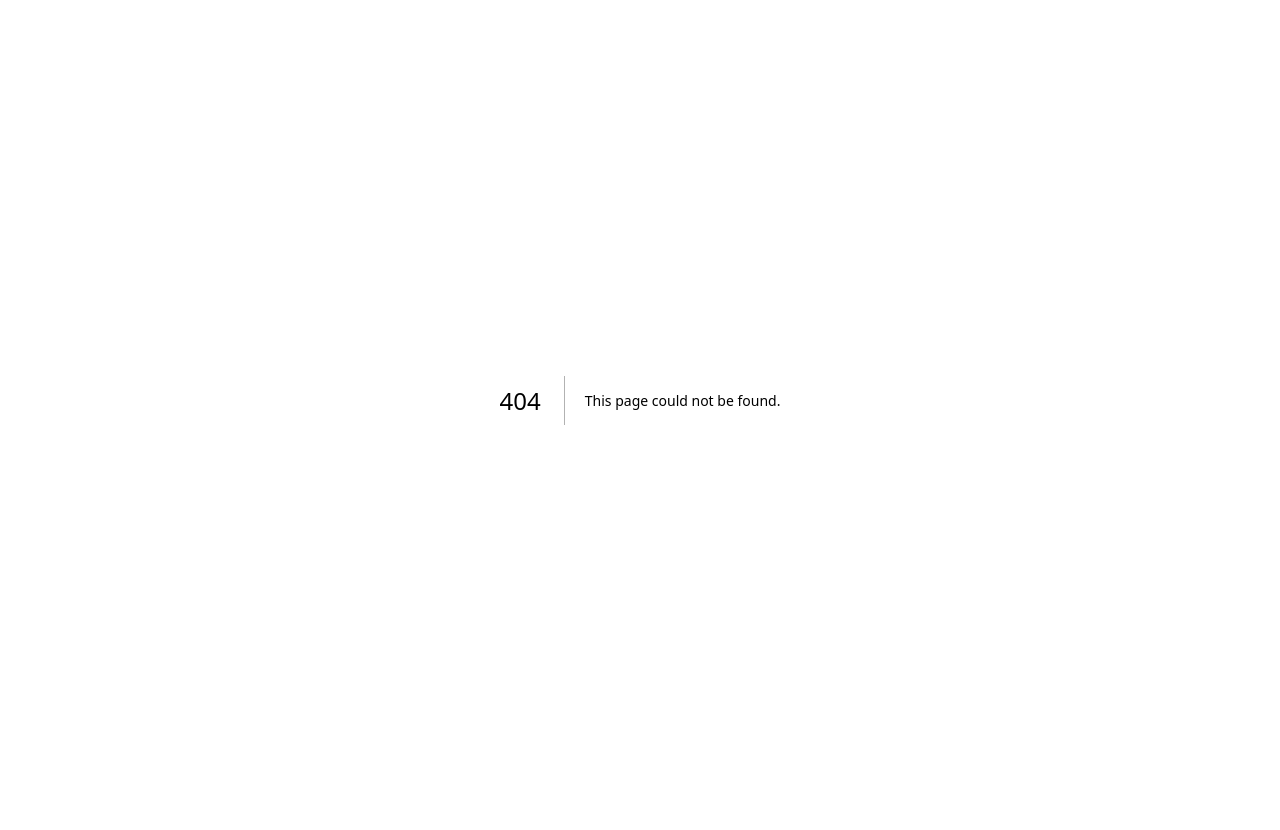
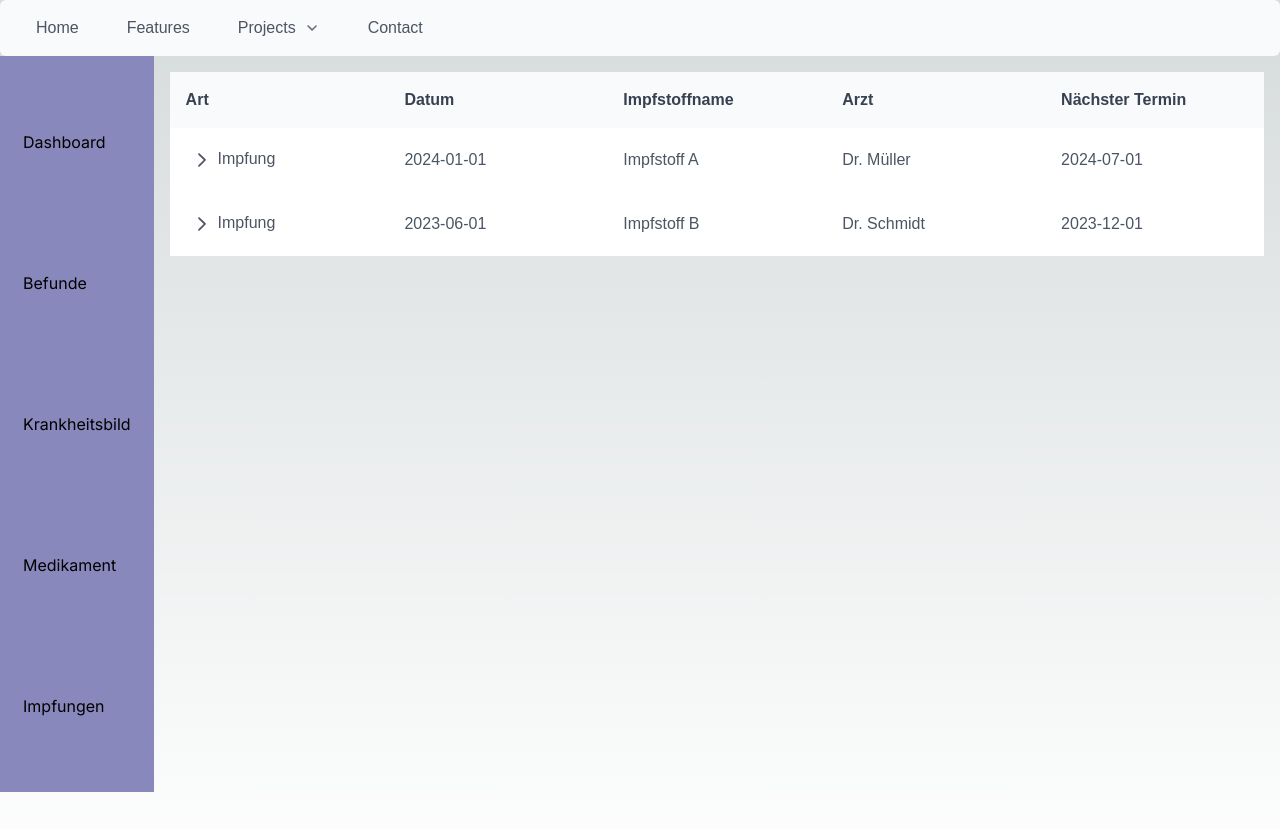
Before and after one commit to FlamurMaliqi/MsgKreathon, a Next.js app in the folder frontend/: page /Impfungen in a window 1280 px wide. Before the commit this address had no page. Shown: the top 830 px of the page. Before the commit the page ends 800 px from the top, so only its background shows below. Built offline with nearby package versions, Linux system fonts and the light colour scheme; a web font is replaced by a local one.

Commit message:
Impfungen page wurde hinzugefügt

```diff
--- /dev/null
+++ b/frontend/app/Impfungen/page.tsx
@@ -0,0 +1,16 @@
+import TreeTable from "../components/TreeTable"
+import HeaderNav from "../components/HeaderNav"
+import SideNav from "../components/SideNav";
+
+export
+ default function Home() {
+  return (
+     <main className="main-grid grid" >
+    <HeaderNav></HeaderNav>
+    <SideNav/>
+    <div className="m-4">
+        <TreeTable></TreeTable>
+    </div>
+        </main>
+  );
+}
--- /dev/null
+++ b/frontend/app/components/TreeTable.tsx
@@ -0,0 +1,49 @@
+"use client"
+
+import React, { useState, useEffect } from 'react';
+import { TreeTable } from 'primereact/treetable';
+import { Column } from 'primereact/column';
+
+export default function BasicDemo() {
+    const [nodes, setNodes] = useState([]);
+
+    useEffect(() => {
+        // Dummy-Daten für Testzwecke
+        const data = [
+            {
+                key: '0',
+                data: { art: 'Impfung', datum: '2024-01-01', impfstoffname: 'Impfstoff A', arzt: 'Dr. Müller', naechsterTermin: '2024-07-01' },
+                children: [
+                    {
+                        key: '0-0',
+                        data: { art: 'Info', datum: '', impfstoffname: '', arzt: '', naechsterTermin: 'Dies ist ein einfacher Text.' }
+                    }
+                ]
+            },
+            {
+                key: '1',
+                data: { art: 'Impfung', datum: '2023-06-01', impfstoffname: 'Impfstoff B', arzt: 'Dr. Schmidt', naechsterTermin: '2023-12-01' },
+                children: [
+                    {
+                        key: '1-0',
+                        data: { art: 'Info', datum: '', impfstoffname: '', arzt: '', naechsterTermin: 'Dies ist ein weiterer Text.' }
+                    }
+                ]
+            }
+        ];
+
+        setNodes(data);
+    }, []);
+
+    return (
+        <div className="card h-[100vh]">
+            <TreeTable value={nodes} tableStyle={{ minWidth: '50rem' }}>
+                <Column field="art" header="Art" expander></Column>
+                <Column field="datum" header="Datum"></Column>
+                <Column field="impfstoffname" header="Impfstoffname"></Column>
+                <Column field="arzt" header="Arzt"></Column>
+                <Column field="naechsterTermin" header="Nächster Termin"></Column>
+            </TreeTable>
+        </div>
+    );
+}
```
